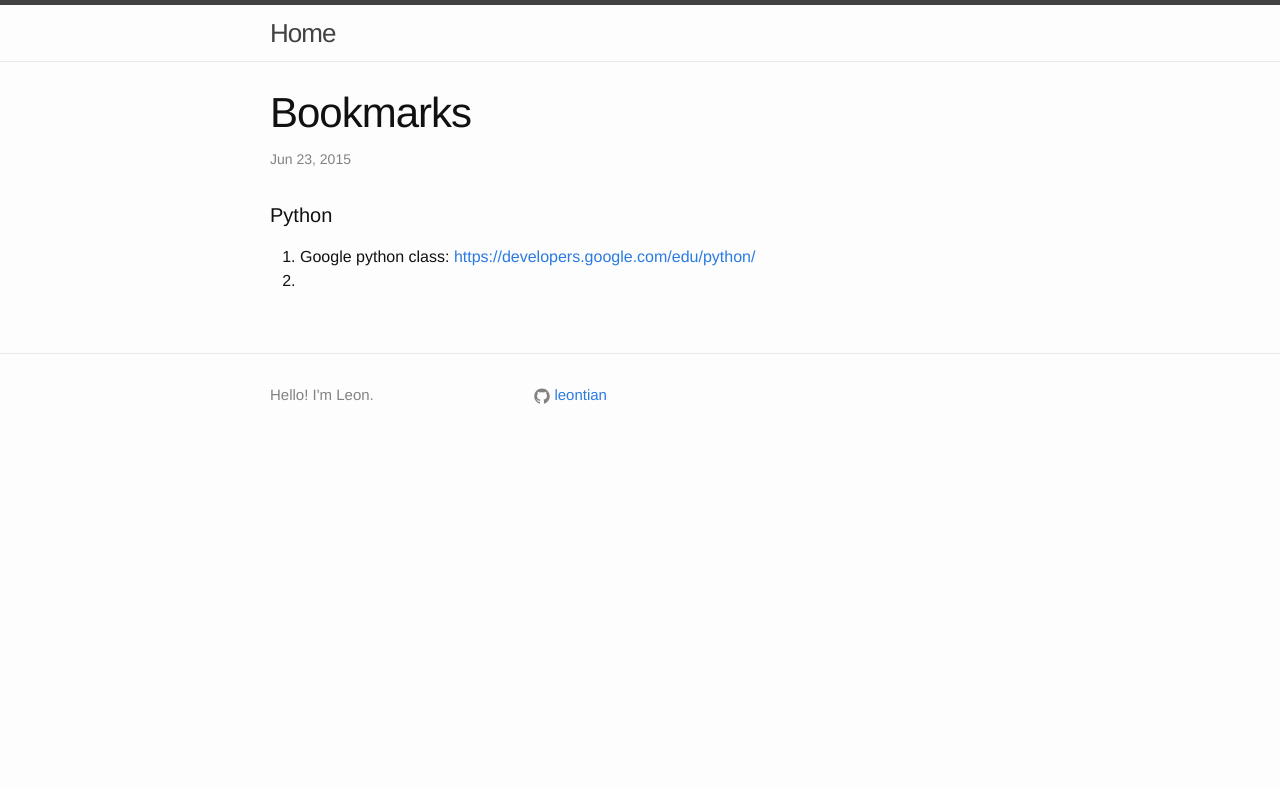
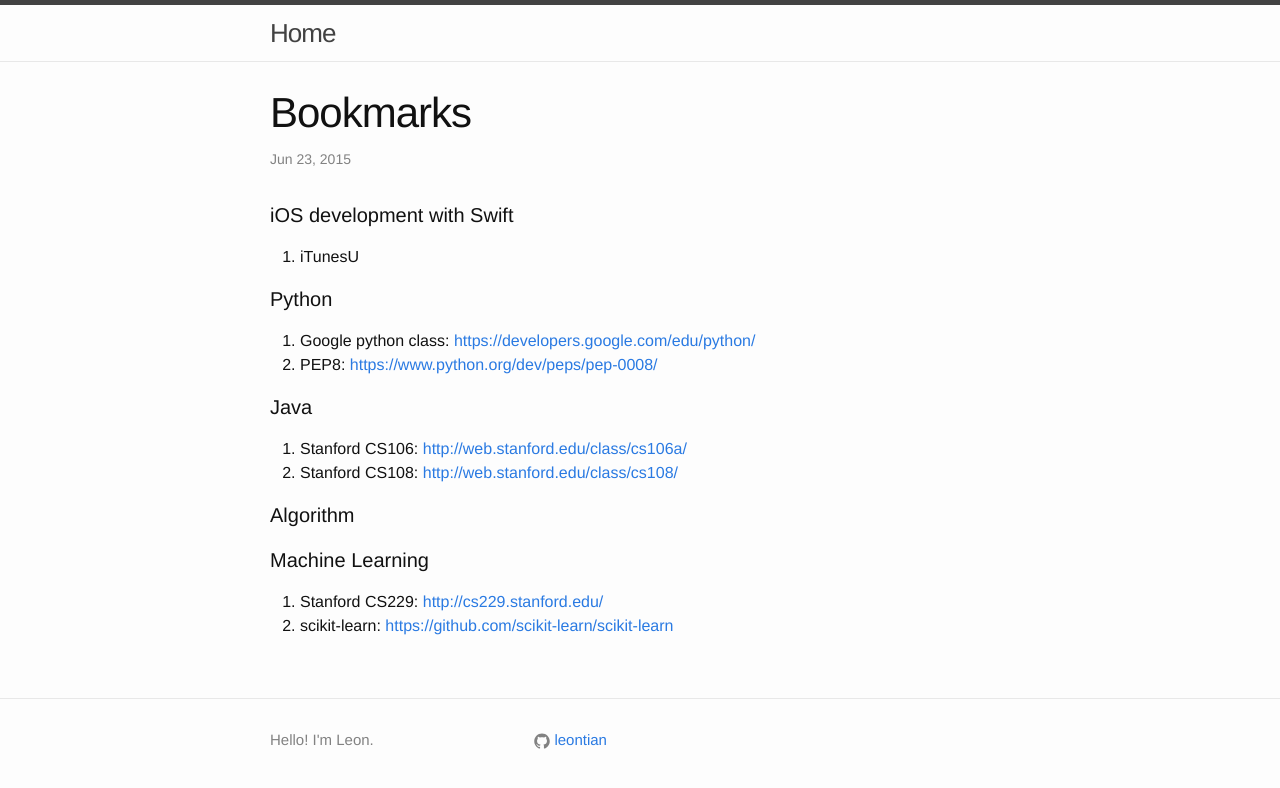
Before and after one commit to leontian/leontian.github.io, a Jekyll site: the page built from _posts/2015-06-23-bookmarks.markdown, in a window 1280 px wide. Shown: the top 788 px of the page. Built offline with Jekyll 4.4.1, drawn with Linux system fonts in a browser that asks for light colours.

Commit message:
updated bookmarks

```diff
--- a/_posts/2015-06-23-bookmarks.markdown
+++ b/_posts/2015-06-23-bookmarks.markdown
@@ -2,8 +2,24 @@
 layout: post
 title: "Bookmarks"
 ---
+#### iOS development with Swift
+
+1. iTunesU
 
 #### Python
 
 1. Google python class: [https://developers.google.com/edu/python/](https://developers.google.com/edu/python/)
-2.
+2. PEP8: [https://www.python.org/dev/peps/pep-0008/](https://www.python.org/dev/peps/pep-0008/)
+
+#### Java
+
+1. Stanford CS106: [http://web.stanford.edu/class/cs106a/](http://web.stanford.edu/class/cs106a/)
+2. Stanford CS108: [http://web.stanford.edu/class/cs108/](http://web.stanford.edu/class/cs108/)
+
+#### Algorithm
+
+
+#### Machine Learning
+
+1. Stanford CS229: [http://cs229.stanford.edu/](http://cs229.stanford.edu/)
+2. scikit-learn: [https://github.com/scikit-learn/scikit-learn](https://github.com/scikit-learn/scikit-learn)
```
